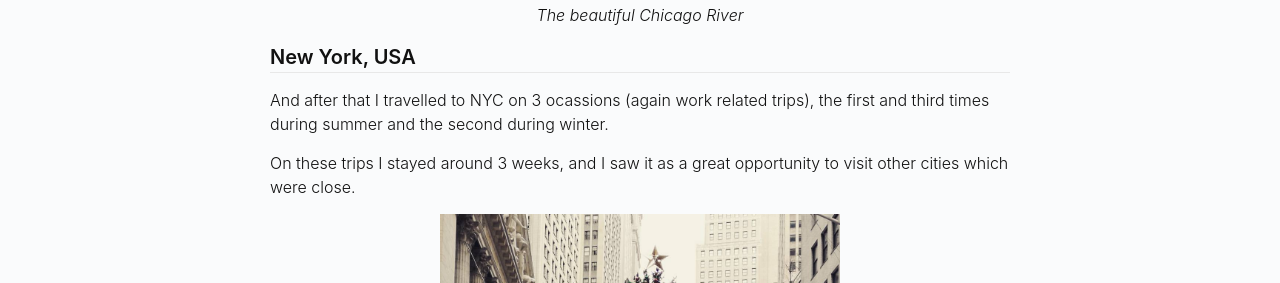
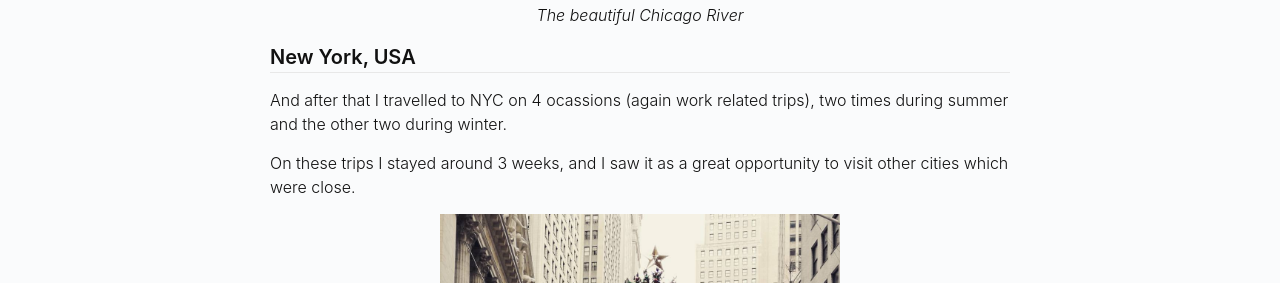
Before and after one commit to aaccurso/aaccurso.github.io, a Jekyll site: the page built from about.md, in a window 1280 px wide and 900 px high, scrolled down 1824 px. Shown: the part 170-453 px from the top of the window. Built offline with Jekyll 4.4.1, drawn with Linux system fonts in a browser that asks for light colours; nearby versions of some CDN libraries; comment, search, counter and statistics services are not loaded.

Commit message:
Update vulnerable dependency and about.md

```diff
--- a/about.md
+++ b/about.md
@@ -42,7 +42,7 @@ _The beautiful Chicago River_{:.is-centered}
 
 ### New York, USA
 
-And after that I travelled to NYC on 3 ocassions (again work related trips), the first and third times during summer and the second during winter.
+And after that I travelled to NYC on 4 ocassions (again work related trips), two times during summer and the other two during winter.
 
 On these trips I stayed around 3 weeks, and I saw it as a great opportunity to visit other cities which were close.
 
```
Also changed, not shown: Gemfile.lock.
